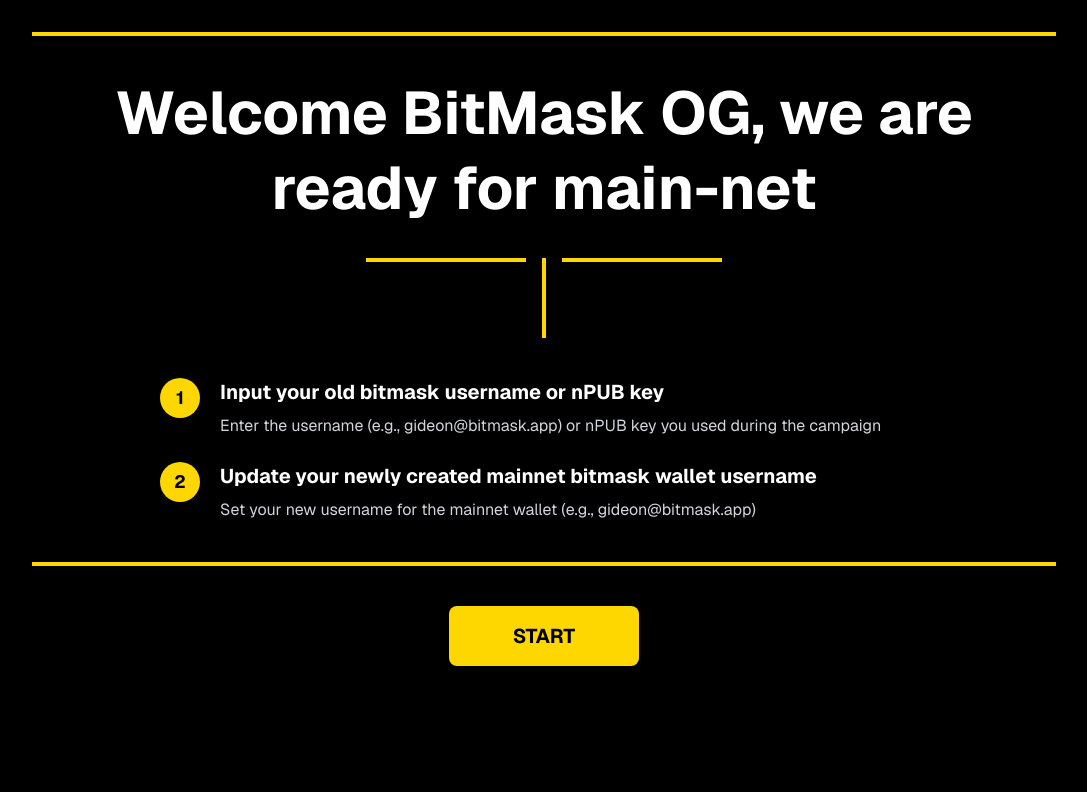
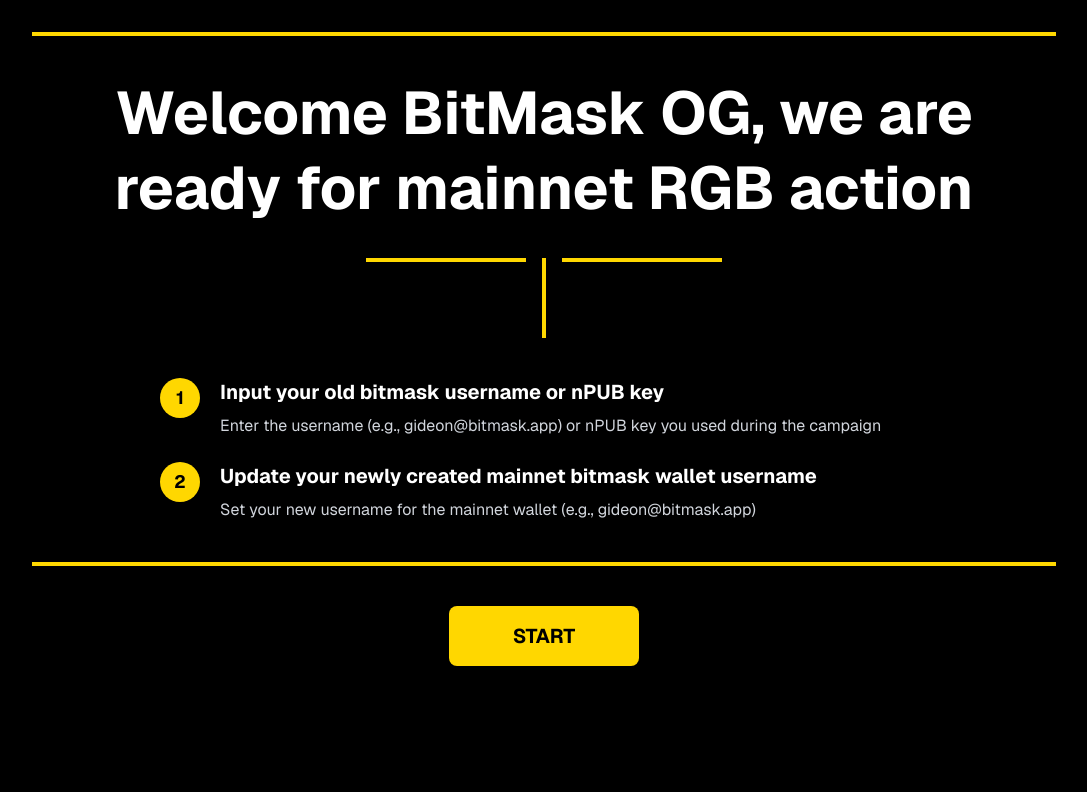
Before and after one commit to Gigi3d/bitmask-username-update, a Next.js app: page / in a window 1280 px wide. Shown: the top 792 px of the page, without its empty margins (96-1183 px from the left). Built offline with nearby package versions, Linux system fonts and the light colour scheme; no server answers.

Commit message:
Update welcome message to include RGB and make Telegram link clickable

```diff
--- a/components/InstructionsPage.tsx
+++ b/components/InstructionsPage.tsx
@@ -13,7 +13,7 @@
 
           {/* Main heading - larger and more prominent */}
           <h1 className="text-4xl md:text-6xl font-bold mb-8 text-white leading-tight">
-            Welcome BitMask OG, we are ready for main-net
+            Welcome BitMask OG, we are ready for mainnet RGB action
           </h1>
 
           {/* Yellow decorative T-shape */}
```
